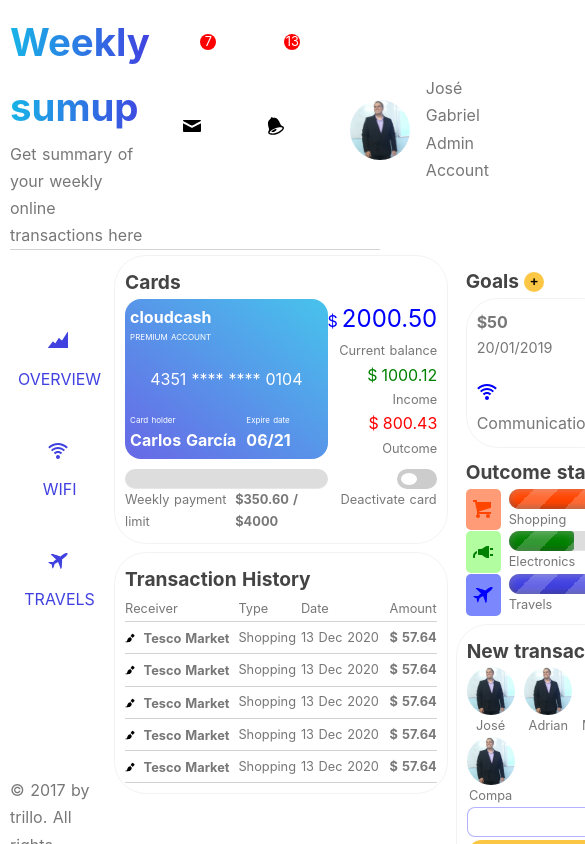
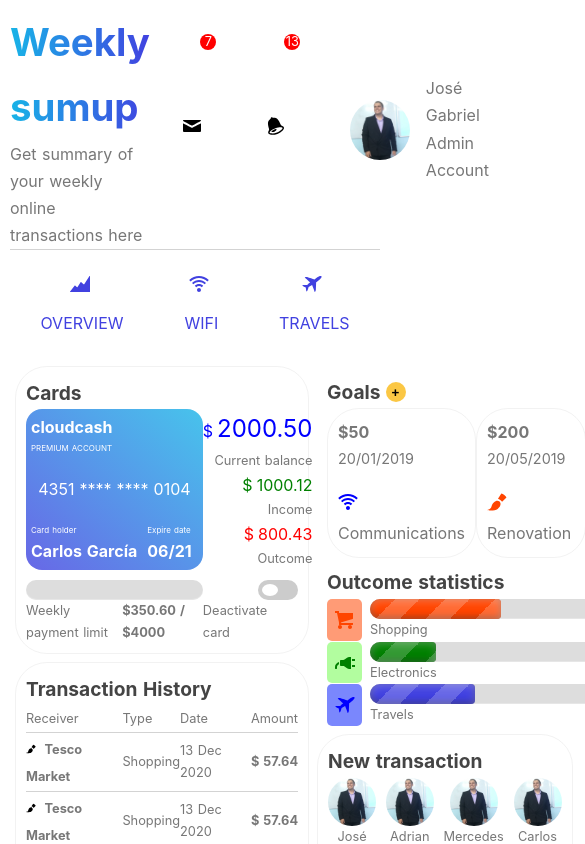
Before and after one commit to elC0mpa/pure-css-nuxt-dashboard, a Nuxt app: page / in a window 390 px wide. Shown: the top 844 px of the page, 585 px wide, since content can reach past the window. Built offline with nearby package versions, Linux system fonts and the light colour scheme.

Commit message:
Given styles for large-breakpoint

```diff
--- a/assets/scss/_layout.scss
+++ b/assets/scss/_layout.scss
@@ -6,4 +6,7 @@
     > main {
         flex-grow: 1;
     }
+    @include responsive(large-bp) {
+        flex-direction: column;
+      }
 }
--- a/assets/scss/_mixins.scss
+++ b/assets/scss/_mixins.scss
@@ -13,6 +13,11 @@
   }
   @if $breakpoint == tab-portrait {
     @media (max-width: 900px) {
+      @content;
+    }
+  }
+  @if $breakpoint == large-bp {
+    @media (max-width: 1050px) {
       @content;
     }
   }
--- a/assets/scss/components/_side-bar.scss
+++ b/assets/scss/components/_side-bar.scss
@@ -6,8 +6,10 @@
 
 .side-nav {
   list-style: none;
-  margin-top: 3.5rem;
-
+  @include responsive(large-bp) {
+    display: flex;
+    flex-direction: row;
+  }
 
   &__item {
     position: relative;
@@ -18,6 +20,9 @@
       @media only screen and (max-width: 900px) {
         margin: 0;
       }
+    }
+    @include responsive(large-bp) {
+      flex-grow: 1;
     }
   }
 
@@ -77,3 +82,9 @@
     }
   }
 }
+
+.legal {
+  @include responsive(large-bp) {
+    display: none;
+  }
+}
--- a/assets/scss/sections/_dashboard.scss
+++ b/assets/scss/sections/_dashboard.scss
@@ -4,6 +4,11 @@
   &__first-column {
     flex: 0 0 50%;
     margin-right: 0.5rem;
+    @include responsive(large-bp) {
+      display: flex;
+      flex-direction: column;
+      justify-content: space-between;
+    }
   }
   &__second-column {
     flex-grow: 1;
```
